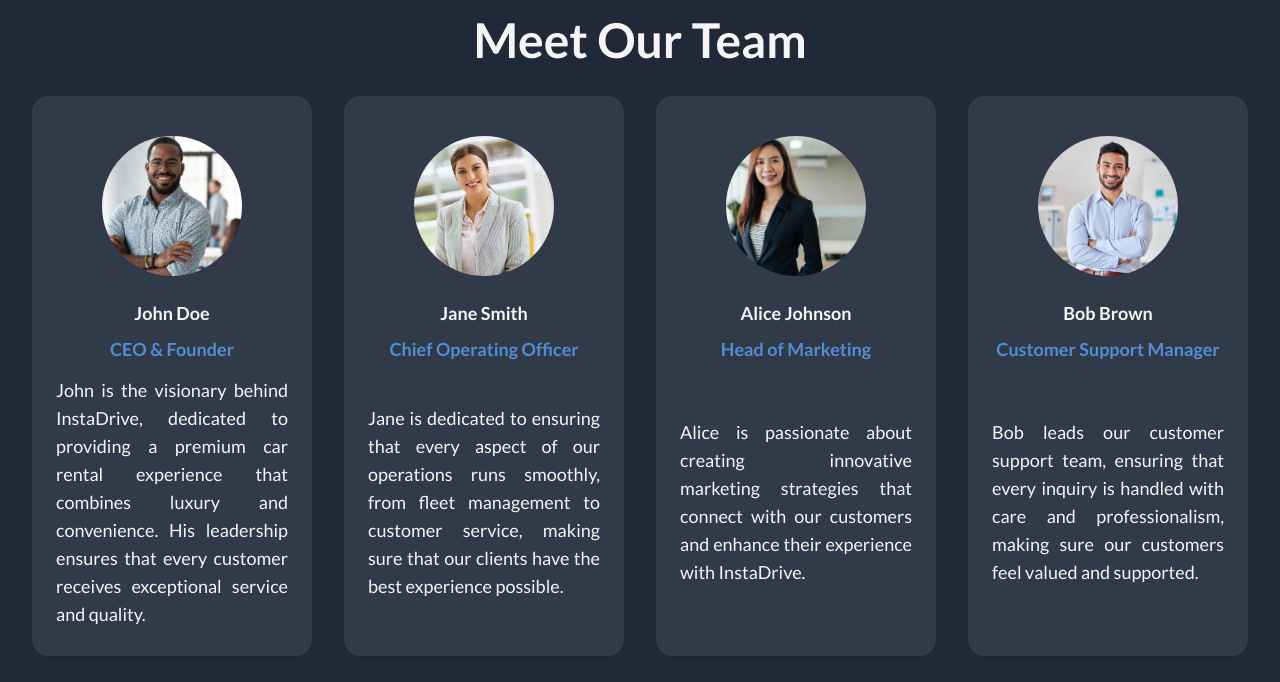
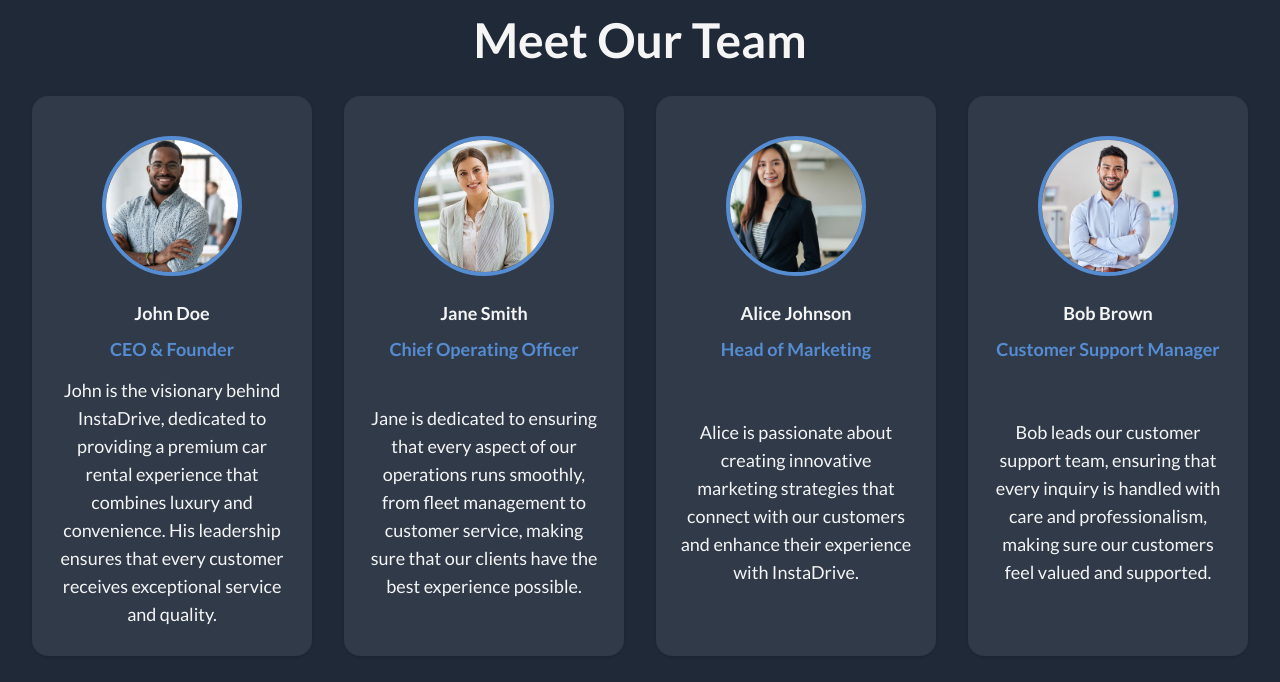
Before and after one commit to jacobferreras/car-rental, a Next.js app: page /about in a window 1280 px wide. Shown: the part 1320-2002 px from the top of the page. Built offline with nearby package versions, Linux system fonts and the light colour scheme; no server answers.

Commit message:
refactor: enhance OurteamCard styling with border and text adjustments for improved aesthetics

```diff
--- a/components/ui/about/OurteamCard.tsx
+++ b/components/ui/about/OurteamCard.tsx
@@ -13,7 +13,7 @@ const OurteamCard = (props: OurteamCardProps) => {
           <img
             src={props.imageUrl}
             alt={props.name}
-            className="rounded-full w-52 h-52 object-cover lg:w-35 lg:h-35"
+            className="rounded-full w-52 h-52 object-cover lg:w-35 lg:h-35 border-4 border-[#558cd2]"
           />
         </figure>
         <div className="card-body items-center text-center">
@@ -23,9 +23,7 @@ const OurteamCard = (props: OurteamCardProps) => {
           <p className="text-[#558cd2] font-bold font-family-mono text-lg">
             {props.position}
           </p>
-          <p className="text-justify font-family-sans text-lg">
-            {props.description}
-          </p>
+          <p className="font-family-sans text-lg">{props.description}</p>
         </div>
       </div>
     </>
```
